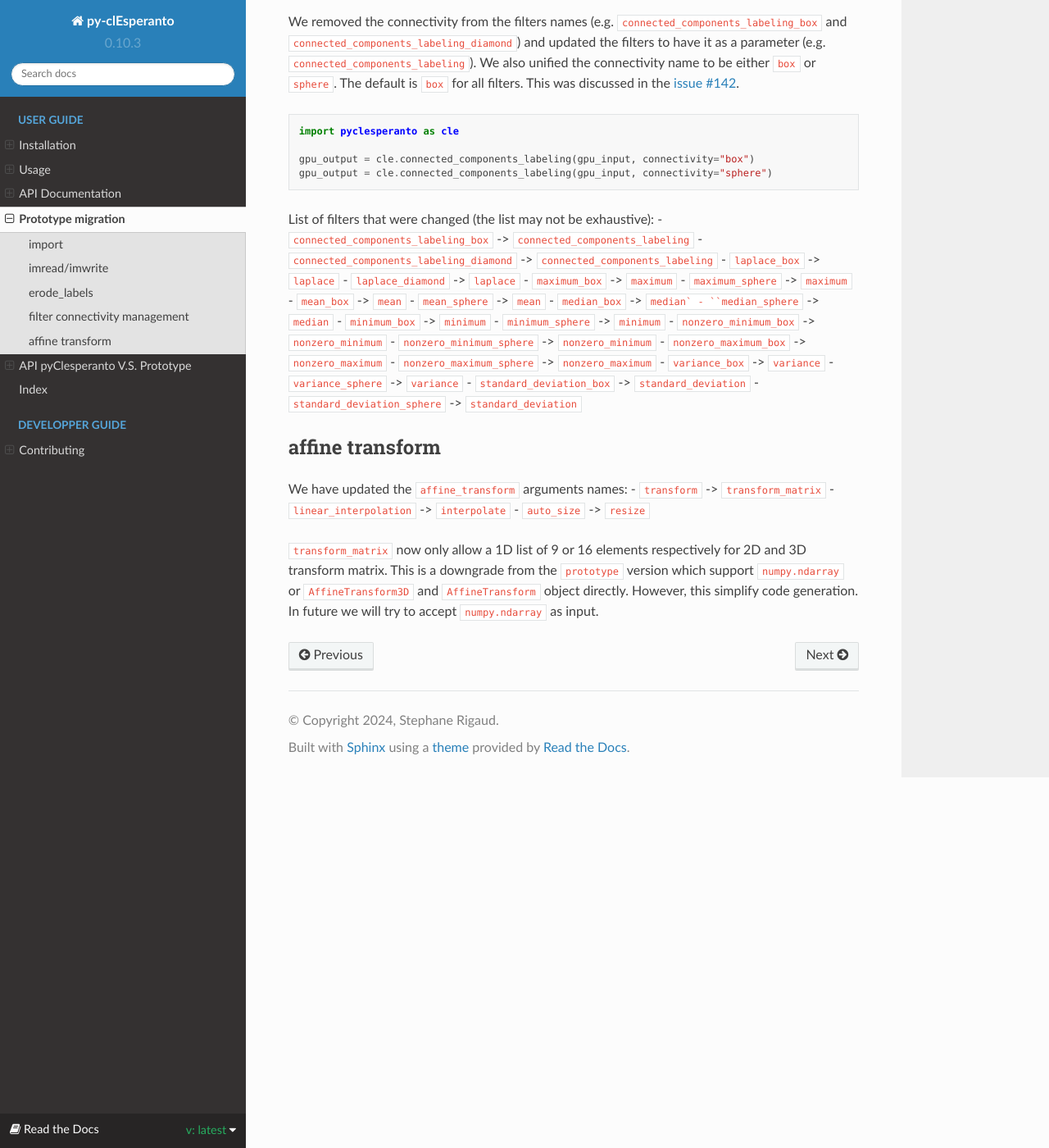
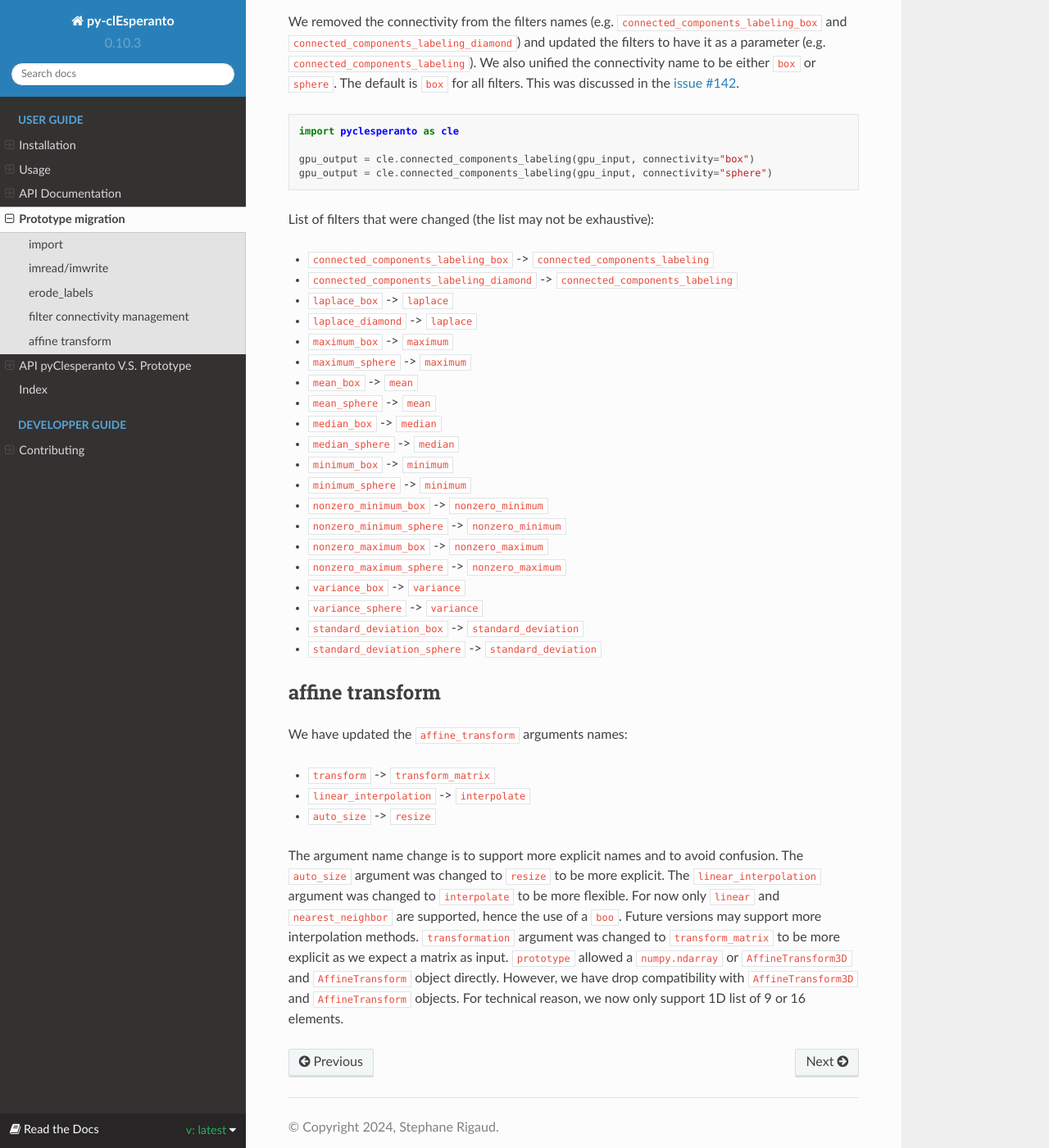
Before and after one commit to clEsperanto/pyclesperanto, a Sphinx documentation site: the page built from docs/source/prototype.rst, in a window 1280 px wide and 1400 px high, scrolled down 1142 px. Shown: the whole window at 82% size. Built offline with Sphinx 7.4.7 and the Read the Docs theme 2.0.0, drawn with Linux system fonts in a browser that asks for light colours.

Commit message:
update doc

```diff
--- a/docs/source/prototype.rst
+++ b/docs/source/prototype.rst
@@ -66,6 +66,7 @@ This was discussed in the `issue #142 <https://github.com/clEsperanto/pyclespera
 
 
 List of filters that were changed (the list may not be exhaustive):
+
 - ``connected_components_labeling_box`` -> ``connected_components_labeling``
 - ``connected_components_labeling_diamond`` -> ``connected_components_labeling``
 - ``laplace_box`` -> ``laplace``
@@ -74,7 +75,7 @@ List of filters that were changed (the list may not be exhaustive):
 - ``maximum_sphere`` -> ``maximum``
 - ``mean_box`` -> ``mean``
 - ``mean_sphere`` -> ``mean``
-- ``median_box`` -> ``median`
+- ``median_box`` -> ``median``
 - ``median_sphere`` -> ``median``
 - ``minimum_box`` -> ``minimum``
 - ``minimum_sphere`` -> ``minimum``
@@ -92,10 +93,13 @@ affine transform
 ----------------
 
 We have updated the ``affine_transform`` arguments names:
+
 - ``transform`` -> ``transform_matrix``
 - ``linear_interpolation`` -> ``interpolate``
 - ``auto_size`` -> ``resize``
 
-``transform_matrix`` now only allow a 1D list of 9 or 16 elements respectively for 2D and 3D transform matrix.
-This is a downgrade from the ``prototype`` version which support ``numpy.ndarray`` or ``AffineTransform3D`` and ``AffineTransform`` object directly.
-However, this simplify code generation. In future we will try to accept ``numpy.ndarray`` as input.
+The argument name change is to support more explicit names and to avoid confusion. The ``auto_size`` argument was changed to ``resize`` to be more explicit.
+The ``linear_interpolation`` argument was changed to ``interpolate`` to be more flexible. For now only ``linear`` and ``nearest_neighbor`` are supported, hence the use of a ``boo``.
+Future versions may support more interpolation methods. ``transformation`` argument was changed to ``transform_matrix`` to be more explicit as we expect a matrix as input.
+``prototype`` allowed a ``numpy.ndarray`` or ``AffineTransform3D`` and ``AffineTransform`` object directly. However, we have drop compatibility with ``AffineTransform3D`` and ``AffineTransform`` objects.
+For technical reason, we now only support 1D list of 9 or 16 elements.
```
